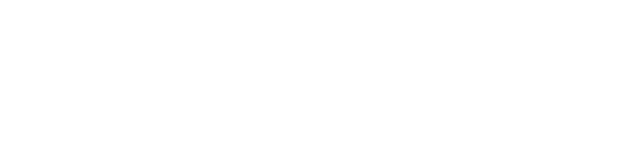
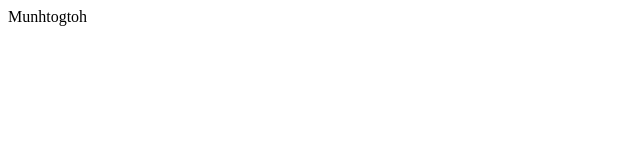
Before and after one commit to Baiteruud/Munhtogtoh, a plain HTML site: page index.html in a window 1280 px wide. Shown: the whole page, without its empty margins (0-640 px from the left). Drawn offline with Linux system fonts and the light colour scheme.

Commit message:
added something

```diff
--- a/index.html
+++ b/index.html
@@ -7,6 +7,6 @@
     <title>Document</title>
 </head>
 <body>
-
+    <div>Munhtogtoh</div>
 </body>
 </html>
```
